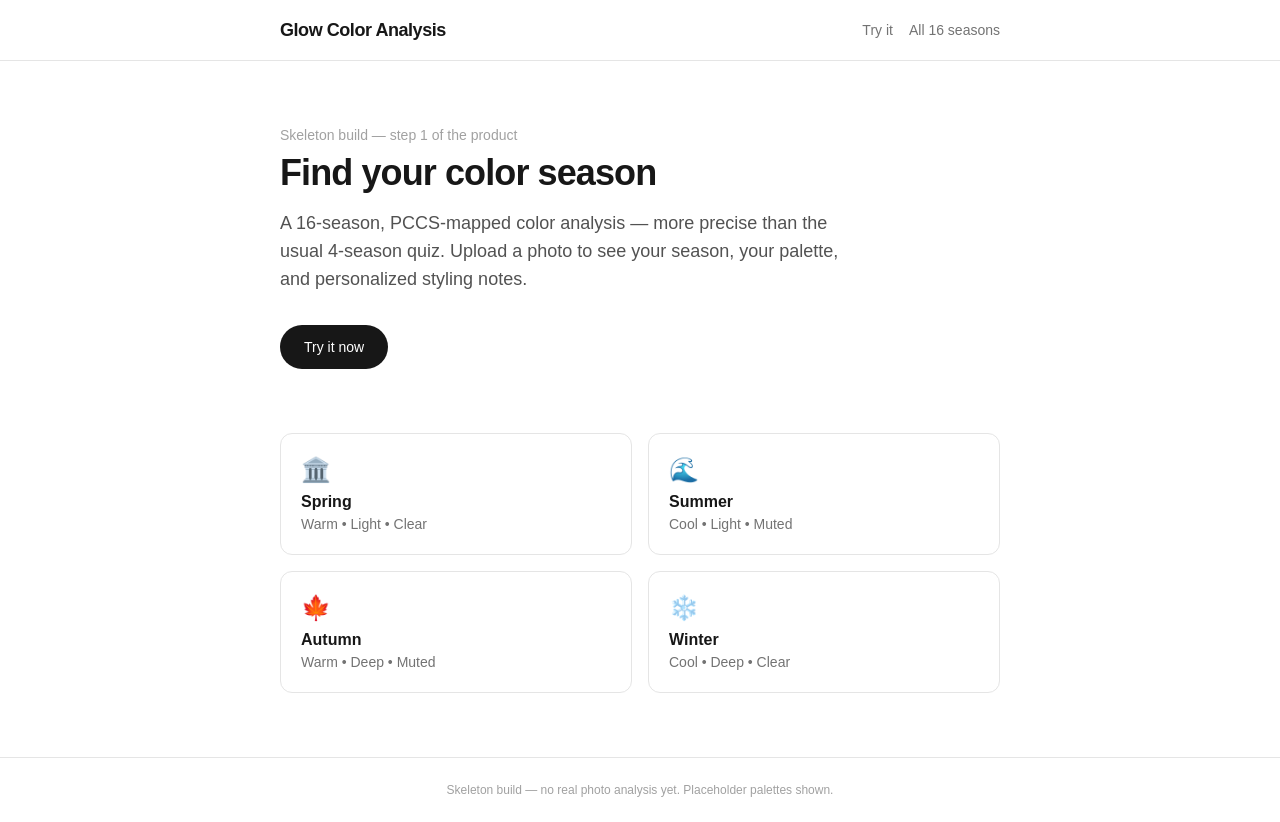
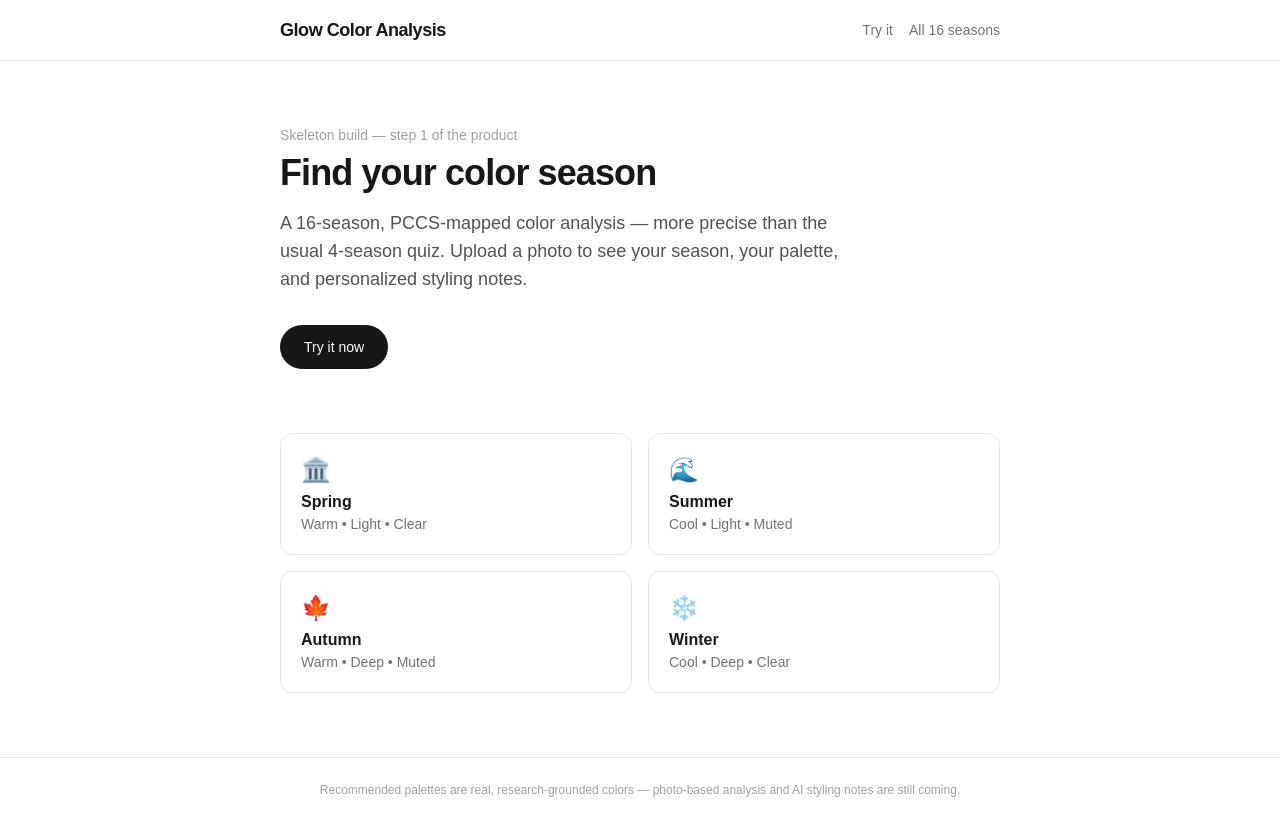
Before and after one commit to ihadalittlelam/a-glow-up-gang, a Next.js app: page / in a window 1280 px wide. Built offline with nearby package versions, Linux system fonts and the light colour scheme.

Commit message:
Add files via upload

```diff
--- a/src/app/layout.tsx
+++ b/src/app/layout.tsx
@@ -32,7 +32,7 @@ export default function RootLayout({
         </header>
         <main className="flex-1">{children}</main>
         <footer className="border-t border-neutral-200 py-6 text-center text-xs text-neutral-400">
-          Skeleton build — no real photo analysis yet. Placeholder palettes shown.
+          Recommended palettes are real, research-grounded colors — photo-based analysis and AI styling notes are still coming.
         </footer>
       </body>
     </html>
```
